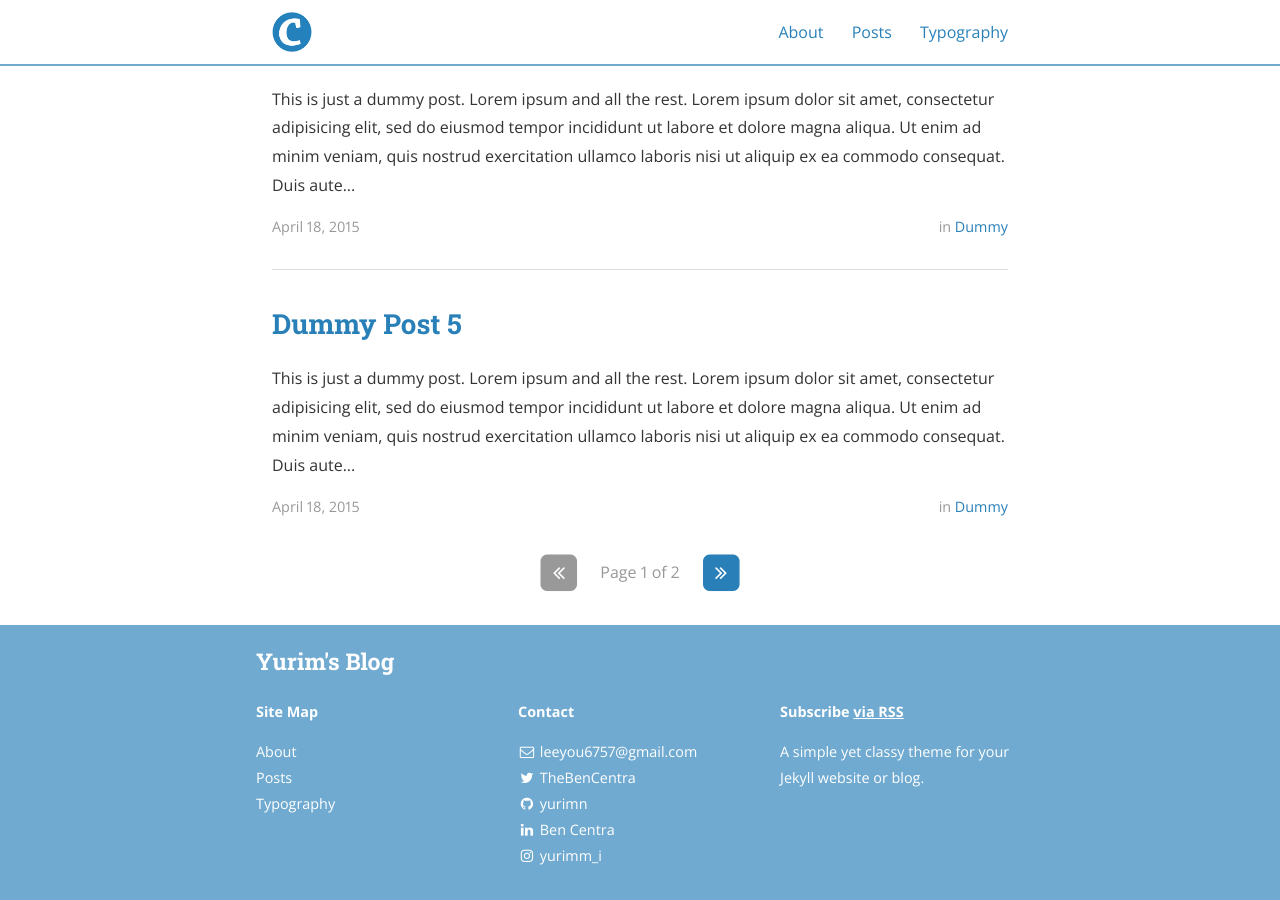
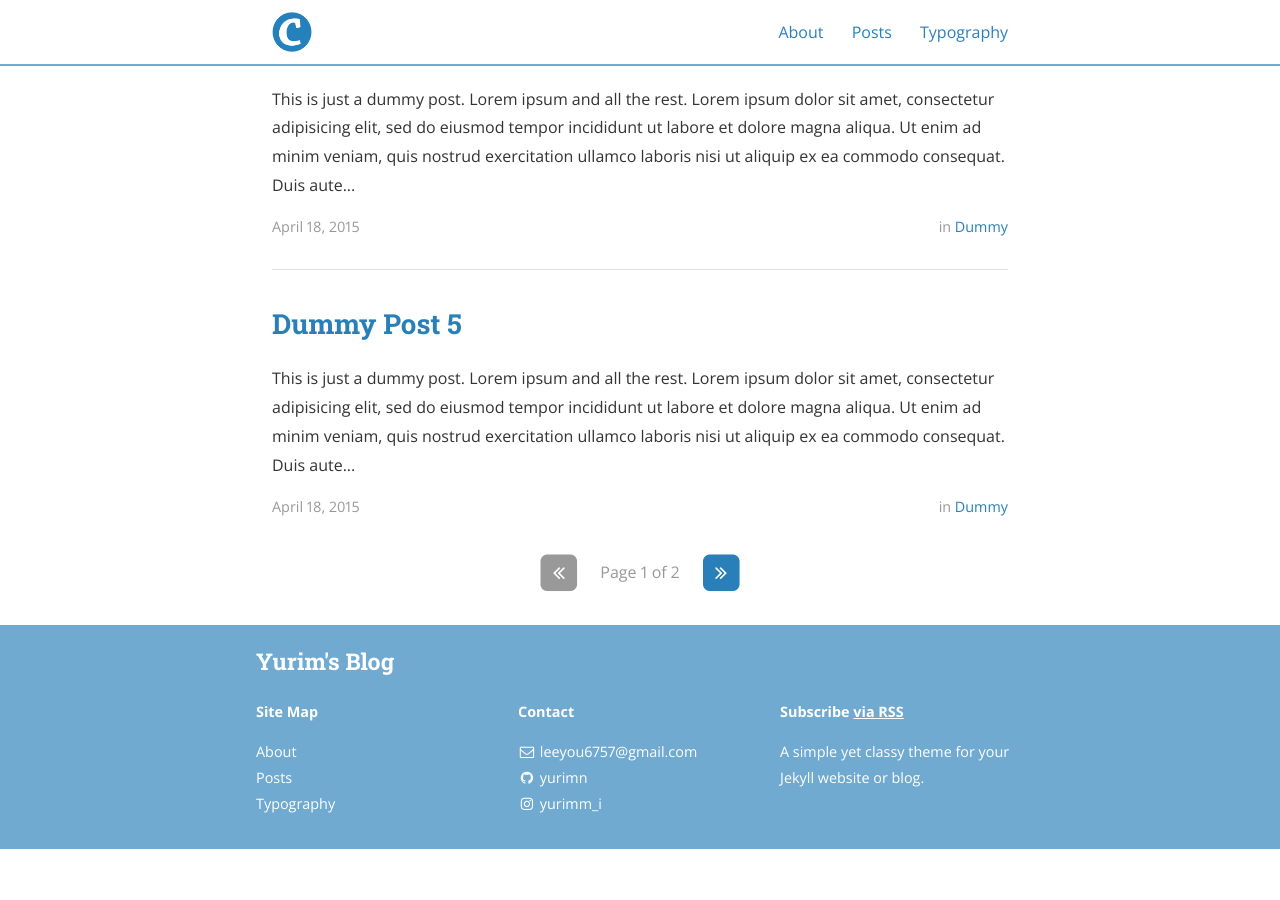
Before and after one commit to yurimn/yurimn.github.io, a Jekyll site: the page built from index.html, in a window 1280 px wide and 900 px high, scrolled down 1300 px. Built offline with Jekyll 4.4.1, drawn with Linux system fonts in a browser that asks for light colours; nearby versions of some CDN libraries; the list of posts is cut into pages by our own code; after the commit the page ends 2149 px from its top, so only the background shows below that; part of the change alters nothing that is shown.

```diff
--- a/_config.yml
+++ b/_config.yml
@@ -18,8 +18,8 @@ description: >
 # Base URL of site (i.e. /blog). It should always start with a slash,
 # and never end with a slash. Set it to a blank value if hosting at the
 # root of your server.
-baseurl: "https://yurimn.github.io/" # the subpath of your site, e.g. /blog/
-url: "https://yurimn.github.io/" # the base hostname & protocol for your site
+baseurl: "https:/yurimn.github.io" # the subpath of your site, e.g. /blog/
+url: # "https:/yurimn.github.io" # the base hostname & protocol for your site
 cover: "/assets/header_image.jpg"
 logo: "/assets/logo.png"
 
@@ -47,7 +47,7 @@ jekyll-archives:
     tag: "/tag/:name/"
 
 # Disqus comments
-# disqus_shortname: bencentra
+disqus_shortname: yurim
 
 # Google analytics
 # ga_tracking_id: "UA-XXXX-1"
@@ -60,36 +60,7 @@ descriptions:
   - cat: dummy
     desc: "Just some placeholder posts, lorem ipsum and the rest."
 
-# Social icons and sharing options
-#
-# Social settings are used in two places:
-# * In the footer, as links to your personal profiles
-# * After each blog post for sharing widgets
-#
-# Example:
-#
-# social:
-#   - name: Twitter                         # Name of the service
-#     icon: twitter                         # Font Awesome icon to use (minus fa- prefix)
-#     username: "@TheBenCentra"             # (User) Name to display in the footer link
-#     url: https://twitter.com/TheBenCentra # URL of your profile (leave blank to not display in footer)
-#     desc: Follow me on Twitter            # Description to display as link title, etc
-#     share: true                           # Include in the "Share" section of posts
 social:
-  - name: Twitter
-    icon: twitter
-    username: TheBenCentra
-    url: https://twitter.com/TheBenCentra
-    desc: Follow me on Twitter
-    share: false
-
-  - name: Facebook
-    icon: facebook
-    username: thebencentra
-    url: ""
-    desc: Friend me on Facebook
-    share: false
-
   - name: GitHub
     icon: github
     username: yurimn
@@ -97,96 +68,12 @@ social:
     desc: Fork me on GitHub
     share: true
 
-  - name: LinkedIn
-    icon: linkedin
-    username: Ben Centra
-    url: https://www.linkedin.com/pub/ben-centra/47/769/60a
-    desc: Connect with me on LinkedIn
-    share: false
-
-  - name: Google+
-    icon: google-plus
-    username: ""
-    url: ""
-    desc: Add me to your Circles
-    share: true
-
-  - name: YouTube
-    icon: youtube
-    username: ""
-    url: ""
-    desc: Subscribe on YouTube
-    share: false
-
   - name: Instagram
     icon: instagram
     username: yurimm_i
     url: https://www.instagram.com/yurimm_i/
     desc: Follow me on Instagram
     share: true
-
-  - name: Pinterest
-    icon: pinterest
-    username: ""
-    url: ""
-    desc: Follow me on Pinterest
-    share: true
-
-  - name: SoundCloud
-    icon: soundcloud
-    username: ""
-    url: ""
-    desc: Follow me on SoundCloud
-    share: false
-
-  - name: Tumblr
-    icon: tumblr
-    username: ""
-    url: ""
-    desc: Follow me on Tumblr
-    share: false
-
-  - name: Steam
-    icon: steam
-    username: ""
-    url: ""
-    desc: Friend me on Steam
-    share: false
-
-  - name: Dribbble
-    icon: dribbble
-    username: ""
-    url: ""
-    desc: Follow me on Dribble
-    share: false
-
-  - name: Vimeo
-    icon: vimeo-square
-    username: ""
-    url: ""
-    desc: Follow me on Vimeo
-    share: false
-
-  - name: Vine
-    icon: vine
-    username: ""
-    url: ""
-    desc: Follow me on Vine
-    share: false
-
-  - name: Reddit
-    icon: reddit
-    username: ""
-    url: ""
-    desc: Share to Reddit
-    share: true
-
-  - name: "Hacker News"
-    icon: hacker-news
-    username: ""
-    url: ""
-    desc: Share to Hacker News
-    share: false
 
 # Social sharing protocols
 # These are for automatically generating sharing metadata for FB and Twitter
```
Also changed, not shown: 1 other file.
